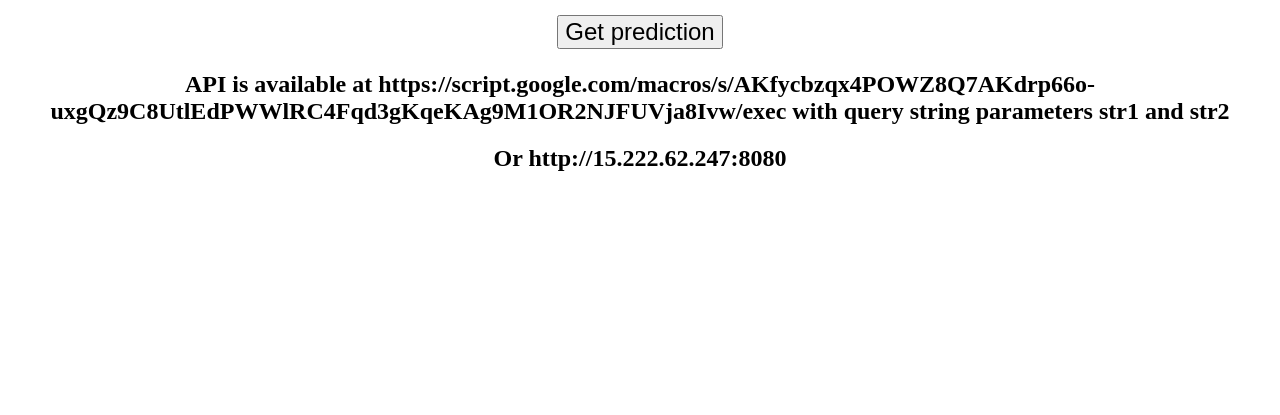
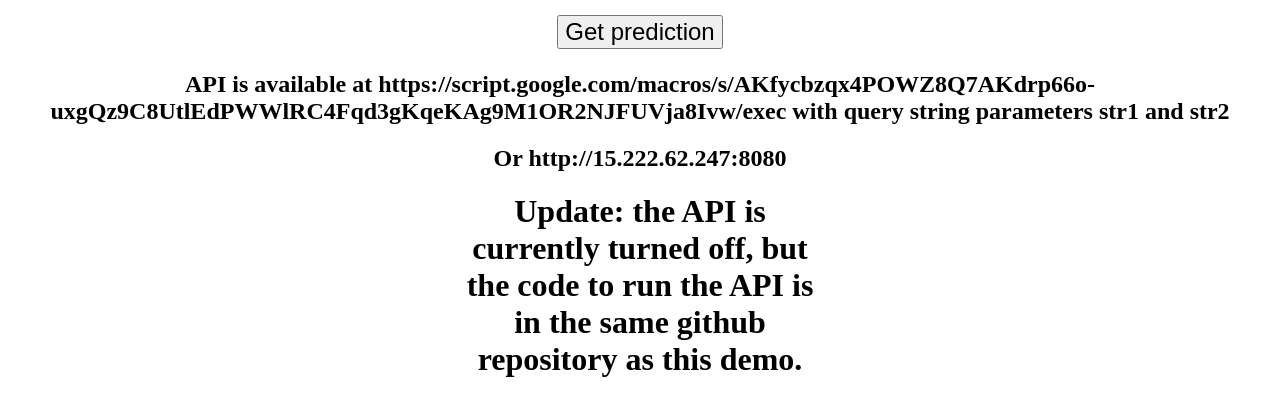
Before and after one commit to Bian-Wesley/similar-phrases-demo, a plain HTML site: page index.html in a window 1280 px wide. Shown: the part 205-620 px from the top of the page. Drawn offline with Linux system fonts and the light colour scheme.

Commit message:
demo is turned off

```diff
--- a/index.html
+++ b/index.html
@@ -42,6 +42,7 @@
         <h1 id = "result"></h1>
         <h2> API is available at https://script.google.com/macros/s/AKfycbzqx4POWZ8Q7AKdrp66o-uxgQz9C8UtlEdPWWlRC4Fqd3gKqeKAg9M1OR2NJFUVja8Ivw/exec with query string parameters str1 and str2 </h2>
         <h2> Or http://15.222.62.247:8080 </h2>
+        <h1> Update: the API is currently turned off, but the code to run the API is in the same github repository as this demo. </h1>
       </center>
     </body>
 </html>
```
